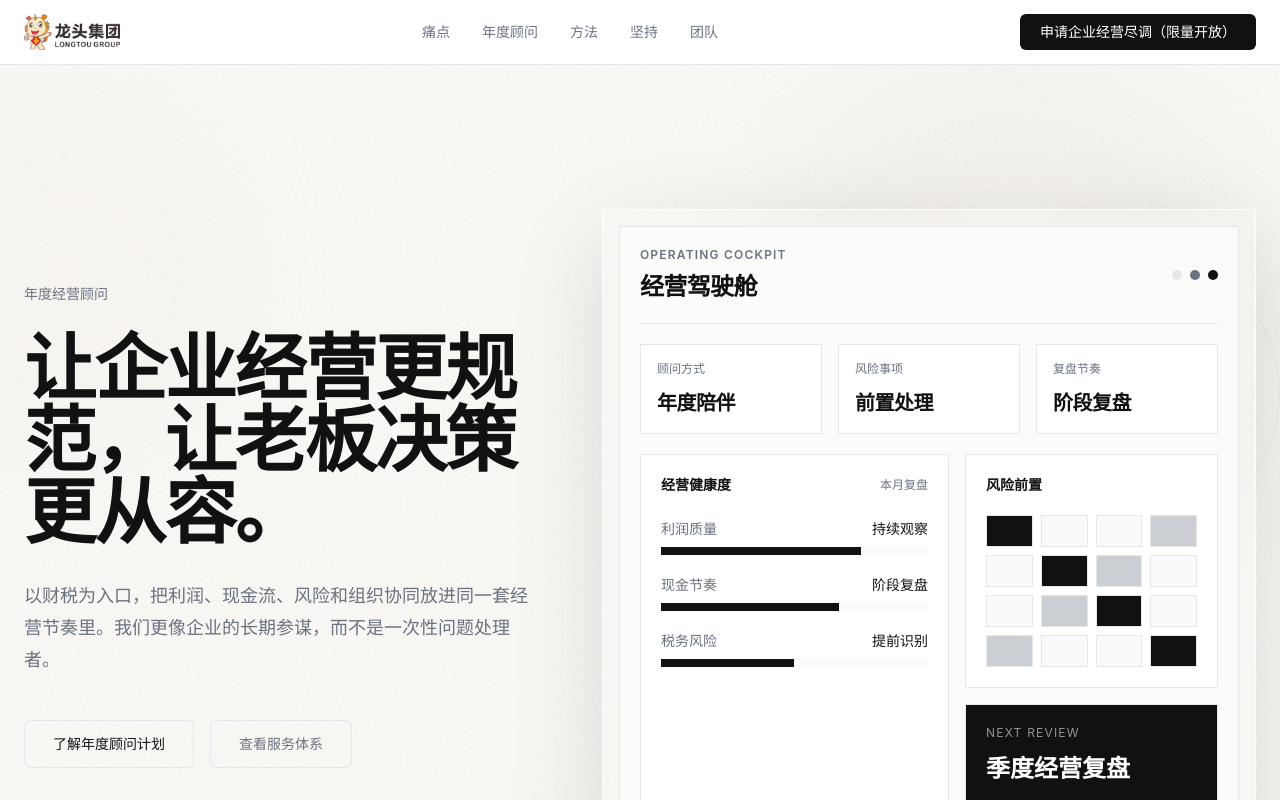
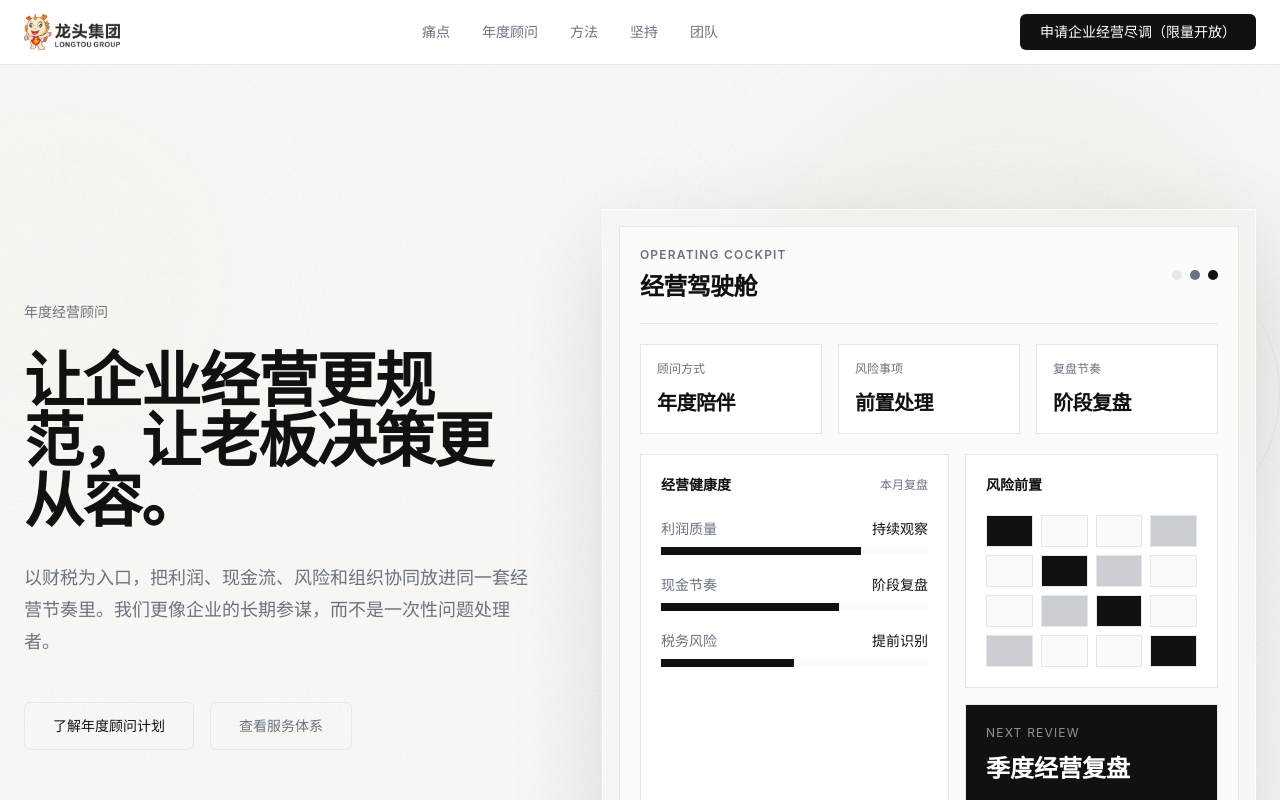
Before and after one commit to yueyang2009/longtou-accounting-service-site, a Next.js app: page / in a window 1280 px wide. Shown: the top 800 px of the page. Built offline with nearby package versions, Linux system fonts and the light colour scheme.

Commit message:
fix: 首页标题缩小text-4xl/md:text-6xl，两行显示

```diff
--- a/app/page.tsx
+++ b/app/page.tsx
@@ -163,7 +163,7 @@ export default function HomePage() {
           <div className="relative z-10 mx-auto grid max-w-7xl gap-16 px-6 py-28 md:py-36 lg:grid-cols-[0.88fr_1.12fr] lg:items-center">
             <div>
               <p className="mb-7 text-sm font-medium text-brand-muted">年度经营顾问</p>
-              <h1 className="max-w-4xl text-5xl font-semibold leading-[1.05] tracking-tight text-brand-ink md:text-7xl">
+              <h1 className="max-w-4xl text-4xl font-semibold leading-[1.15] tracking-tight text-brand-ink md:text-6xl">
                 让企业经营更规范，让老板决策更从容。
               </h1>
               <p className="mt-8 max-w-2xl text-lg leading-8 text-brand-muted">
```
